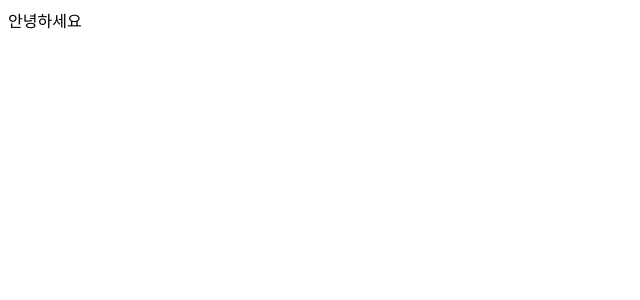
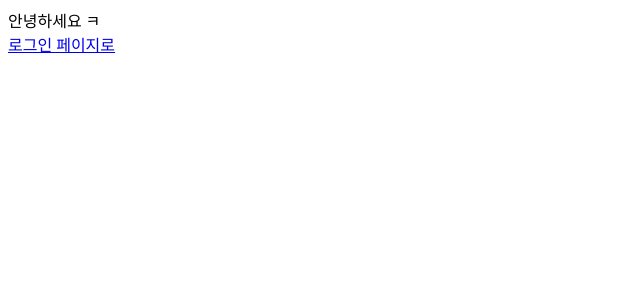
Before and after one commit to soon83/react-bs5-board, a Next.js app: page / in a window 1280 px wide. Shown: the top 300 px of the page, without its empty margins (0-640 px from the left). Built offline with nearby package versions, Linux system fonts and the light colour scheme.

Commit message:
페이지 라우팅 테스트

```diff
--- a/pages/index.js
+++ b/pages/index.js
@@ -1,8 +1,12 @@
 import React from "react";
+import Link from "next/link";
 
 const Index = () => {
     return (
-        <div>안녕하세요</div>
+        <>
+            <div>안녕하세요 ㅋ</div>
+            <Link href="./login"><a>로그인 페이지로</a></Link>
+        </>
     );
 };
 
```
Also changed, not shown: pages/login.js (added, +13 -0 lines).
